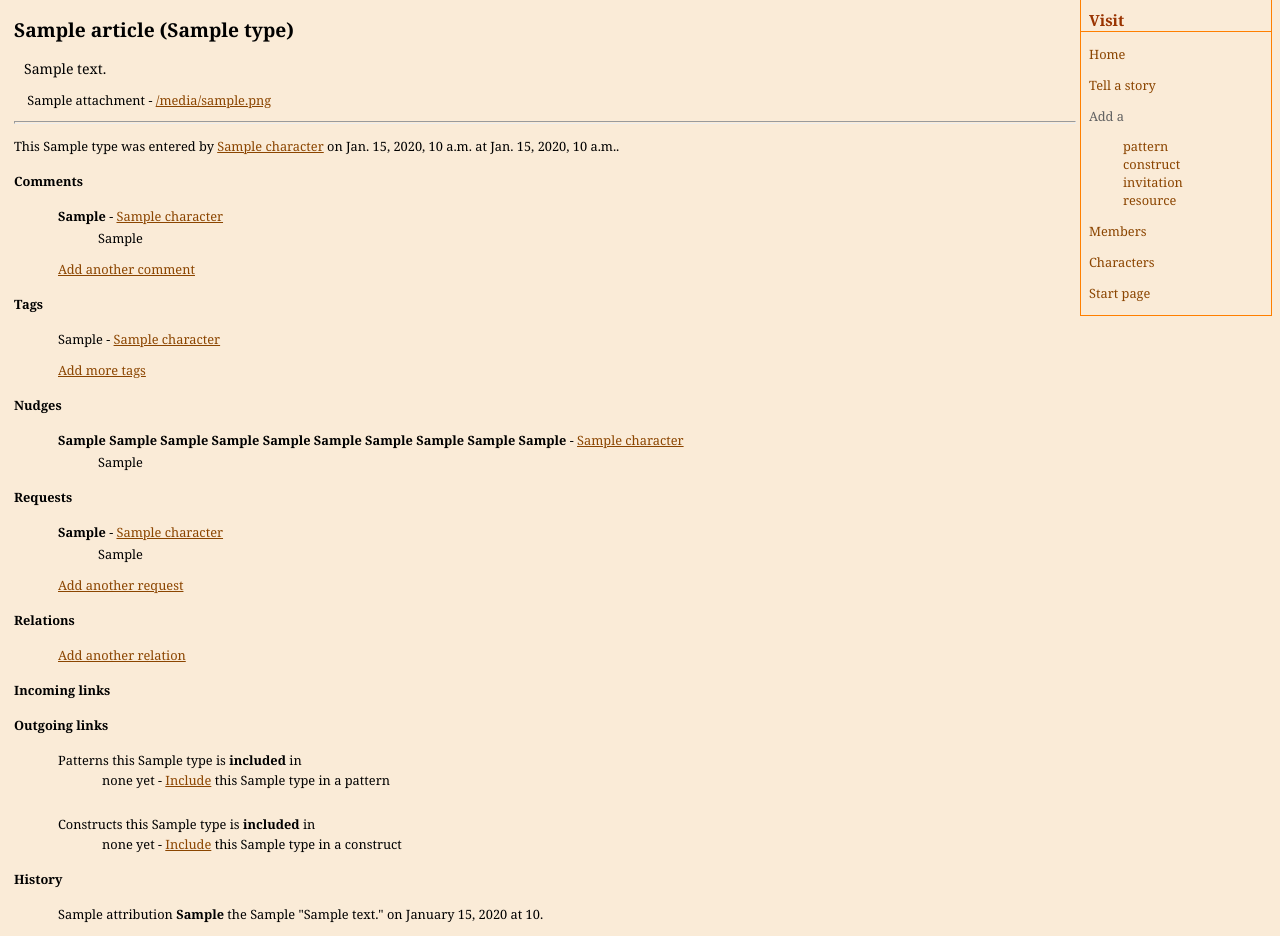
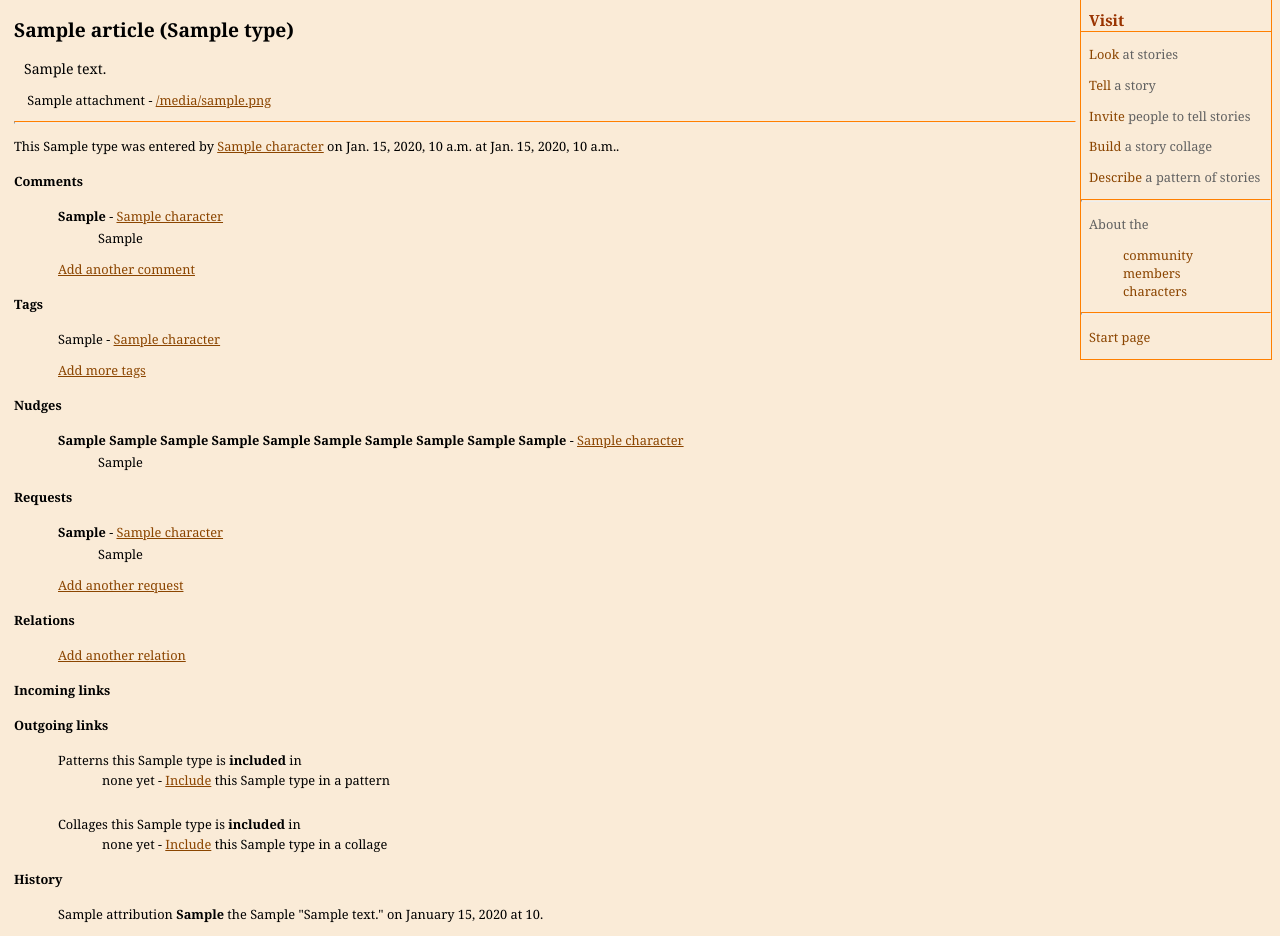
Before and after one commit to cfkurtz/rakontu, a Django app: template Rakontu/templates/visit/read.html in a window 1280 px wide. Shown: the part 84-1020 px from the top of the page. Run offline with Django 3.2, Linux system fonts and the light colour scheme; the template is opened without the code that fills it: most values are stand-ins (such as "Sample title", 1, 10 or a date in 2020).

Commit message:
1. Made it so that only guides, managers and owners can add resources. This is to prevent the Rakontu becoming a file dumping space, as many collaborative spaces seem to become. Resources should be used as how-tos and relevant information about storytelling and the community.
2. Changed "construct" to "collage" throughout. I think construct was too confusing a word.

3. Some clean-up changes to the main menu.

```diff
--- a/Rakontu/stylesheets/base.css
+++ b/Rakontu/stylesheets/base.css
@@ -8,7 +8,7 @@ body {
 
 hr {
 	height: 1px;
-	color: #FF7F00;
+	border-top: 1px solid #FF7F00;
 	}
 
 h1 {
--- a/Rakontu/templates/menus.html
+++ b/Rakontu/templates/menus.html
@@ -27,29 +27,35 @@
 <div id="sidebar">
 
 	<h1>Visit</h1>
-  	<p><a href="/visit/look">Home</a></p>
-  	<p><a href="/visit/story">Tell a story</a></p>
-  	<p>Add a<p>
-  		<ul>
-	  	<li><a href="/visit/pattern">pattern</a></li>
-	  	<li><a href="/visit/construct">construct</a></li>
-	  	<li><a href="/visit/invitation">invitation</a></li>
-	  	<li><a href="/visit/resource">resource</a></li>
-	  	</ul>
-	<p><a href="/visit/members">Members</a></p>
-	<p><a href="/visit/characters">Characters</a></p>
+  	<p><a href="/visit/look">Look</a> at stories</p>
+  	<p><a href="/visit/story">Tell</a> a story</p>
+  	<p><a href="/visit/invitation">Invite</a> people to tell stories</p>
+  	<p><a href="/visit/collage">Build</a> a story collage</p>
+  	<p><a href="/visit/pattern">Describe</a> a pattern of stories</p>
+  	{% if current_member.isGuide or current_member.isManagerOrOwner %}
+  	<p>Add a <a href="/visit/resource">resource</a></p>
+  	{% endif %}
+ 	<hr>
+ 	<p>About the</p>
+ 	<ul>
+ 	<li><a href="/visit/community">community</a></li>
+	<li><a href="/visit/members">members</a></li>
+	{% if community.getCharacters %}
+		<li><a href="/visit/characters">characters</a></li>
+	{% endif %}
+	</ul>
 
   	{% if current_member.isManagerOrOwner %}
       	<h1>Manage</h1>
-      	<p><a href="/manage/members">Memberships</a></p>
       	<p><a href="/manage/settings">Settings</a></p>
+      	<p><a href="/manage/members">Members</a></p>
       	<p><a href="/manage/characters">Characters</a></p>
 
-      	<p>Manage questions about</p>
+      	<p>Questions about</p>
       	<ul>
       	<li><a href="/manage/questions/story">stories</a></li>
       	<li><a href="/manage/questions/pattern">patterns</a></li>
-      	<li><a href="/manage/questions/construct">constructs</a></li>
+      	<li><a href="/manage/questions/collage">collages</a></li>
       	<li><a href="/manage/questions/invitation">invitations</a></li>
       	<li><a href="/manage/questions/resource">resources</a></li>
       	<li><a href="/manage/questions/member">members</a></li>
@@ -67,6 +73,7 @@
 			</ul>
 	{% endif %}
 
+	<hr>
 	<p><a href="/">Start page</a></p>
 
 </div>
--- a/Rakontu/templates/visit/read.html
+++ b/Rakontu/templates/visit/read.html
@@ -267,11 +267,11 @@
 		</li>
 	{% endif %}
 
-	{% if included_links_incoming_from_constructs %}
+	{% if included_links_incoming_from_collages %}
 		<li class="nobullet">
-		<p>This {{article.type}} is included in the constructs
+		<p>This {{article.type}} is included in the collages
 		<ul>
-		{% for link in included_links_to_constructs %}
+		{% for link in included_links_to_collages %}
 			<li class="nobullet"><a href="read?{{link.articleTo.key}}">{{link.articleTo.title}}</a></li>
 		{% endfor %}
 		</ul>
@@ -335,7 +335,7 @@
 		</li><li class="nobullet">&nbsp; </li>
 	{% endif %}
 
-	{% if article.isPatternOrConstruct %}
+	{% if article.isPatternOrCollage %}
 		<li class="nobullet">Articles <b>included</b> in this {{article.type}}
 		{% if included_links_outgoing %}
 			<ul>
@@ -349,7 +349,7 @@
 		{% endif %}
 	{% endif %}
 
-	{% if not article.isPatternOrConstruct %}
+	{% if not article.isPatternOrCollage %}
 		<li class="nobullet">Patterns this {{article.type}} is <b>included</b> in
 		{% if included_links_incoming_from_patterns %}
 			<ul>
@@ -362,16 +362,16 @@
 			<ul><li class="nobullet">none yet - <a href="/visit/includeInPattern?{{article.key}}">Include</a> this {{article.type}} in a pattern</li></ul>
 		{% endif %}
 		</li><li class="nobullet">&nbsp; </li>
-		<li class="nobullet">Constructs this {{article.type}} is <b>included</b> in
+		<li class="nobullet">Collages this {{article.type}} is <b>included</b> in
 		{% if included_links_incoming_from_patterns %}
 			<ul>
 			{% for link in include_links %}
 				<li class="nobullet"><a href="read?{{link.articleFrom.key}}">{{link.articleFrom.title}}</a></li>
 			{% endfor %}
 			</ul>
-			<ul><li class="nobullet"><a href="/visit/includeInConstruct?{{article.key}}">Include in another</a></li></ul>
+			<ul><li class="nobullet"><a href="/visit/includeInCollage?{{article.key}}">Include in another</a></li></ul>
 		{% else %}
-			<ul><li class="nobullet">none yet - <a href="/visit/includeInConstruct?{{article.key}}">Include</a> this {{article.type}} in a construct</li></ul>
+			<ul><li class="nobullet">none yet - <a href="/visit/includeInCollage?{{article.key}}">Include</a> this {{article.type}} in a collage</li></ul>
 		{% endif %}
 	{% endif %}
 	</li>
```
Also changed, not shown: Rakontu/main.py (+10 -15 lines), Rakontu/models.py (+14 -14 lines), Rakontu/systemquestions.py (+8 -8 lines).
